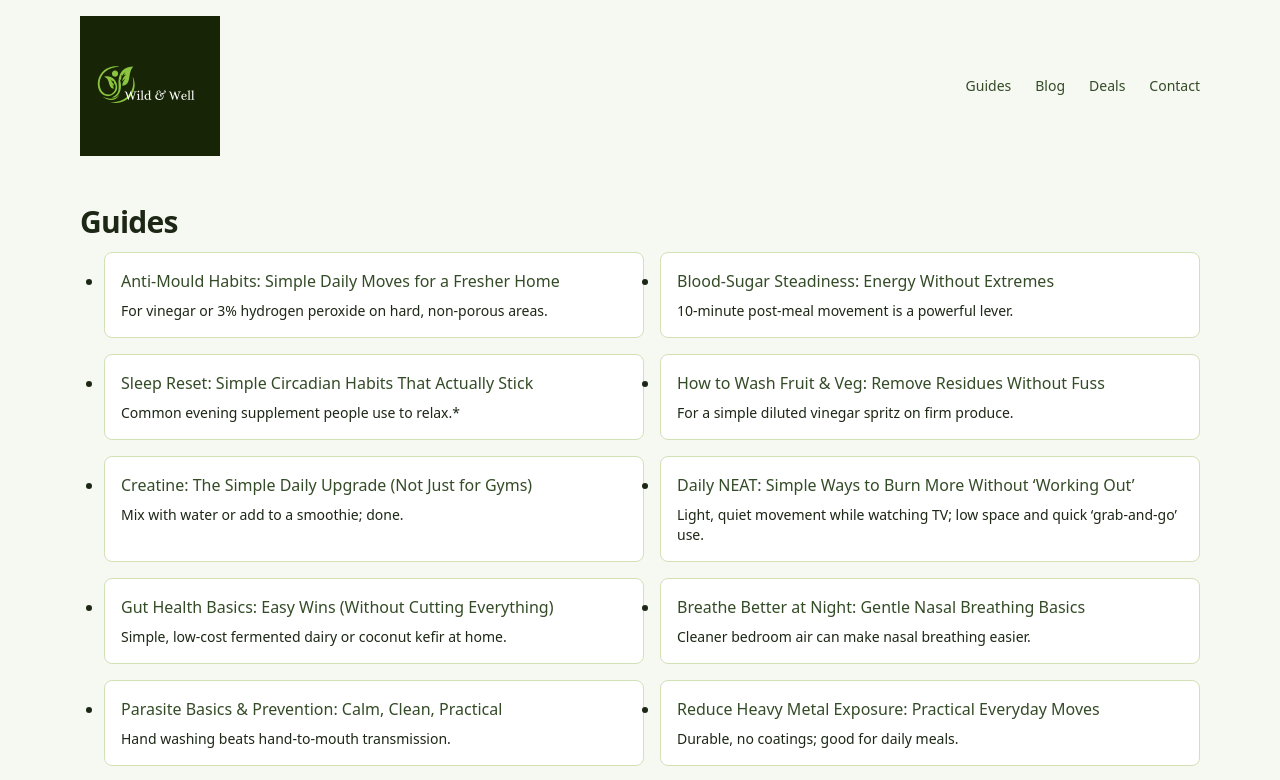
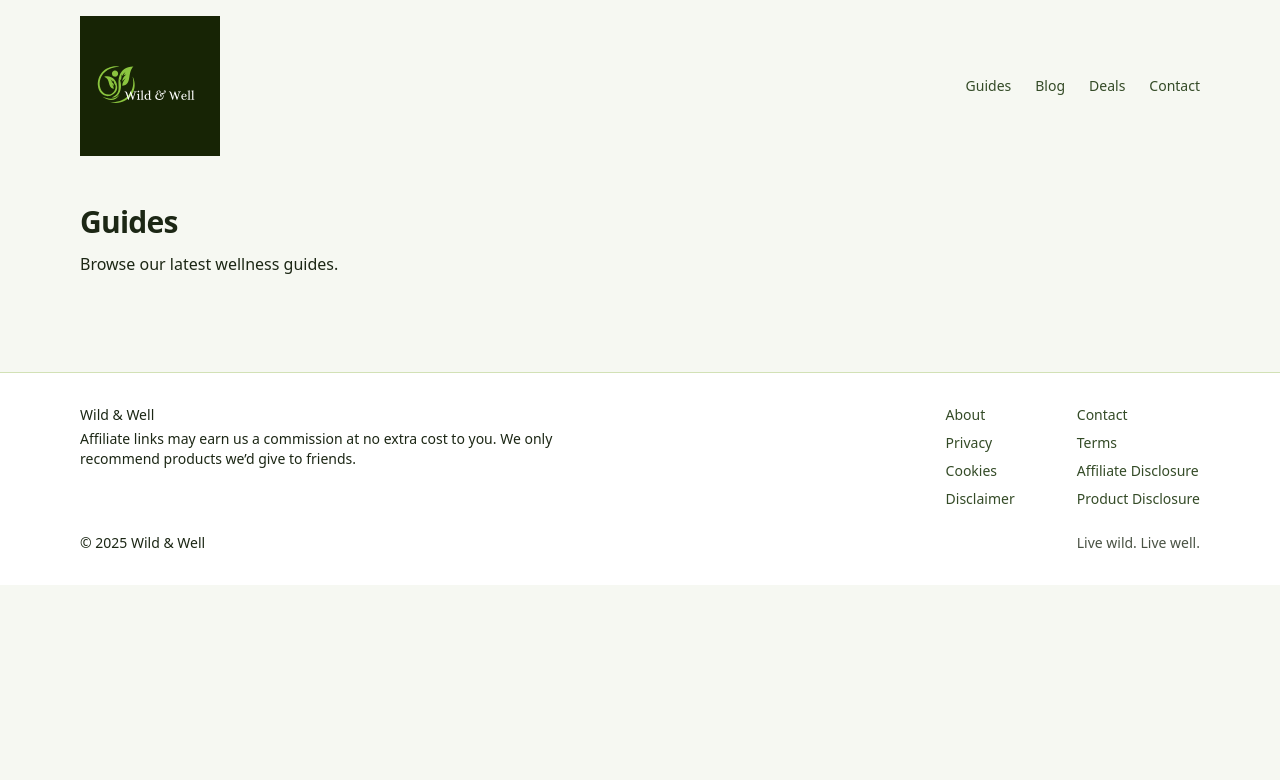
Before and after one commit to dariosandison/Eco---Holistic, a Next.js app: page /guides in a window 1280 px wide. Shown: the top 780 px of the page. Built offline with nearby package versions, Linux system fonts and the light colour scheme.

Commit message:
Update index.js

```diff
--- a/pages/guides/index.js
+++ b/pages/guides/index.js
@@ -1,38 +1,9 @@
-import Link from 'next/link';
-import { getAllGuidesMeta } from '../../lib/guides';
-
-function cleanSnippet(str = '') {
-  return String(str)
-    .replace(/<!--[\s\S]*?-->/g, '')
-    .replace(/^-{3}[\s\S]*?-{3}/, '')
-    .replace(/\s+/g, ' ')
-    .trim()
-    .slice(0, 160);
-}
-
-export default function Guides({ guides }) {
+export const seo = { title: 'Guides' };
+export default function GuidesIndex() {
   return (
-    <>
+    <div className="prose">
       <h1>Guides</h1>
-      <ul className="grid gap-4 sm:grid-cols-2">
-        {guides.map((g) => (
-          <li key={g.slug} className="rounded-lg border border-olive-200 bg-white p-4">
-            <Link href={`/guides/${g.slug}`} className="font-medium no-underline hover:underline">
-              {g.title}
-            </Link>
-            { (g.description || g.excerpt) && (
-              <p className="mt-2 text-sm text-olive-900/80">
-                {cleanSnippet(g.description || g.excerpt)}
-              </p>
-            )}
-          </li>
-        ))}
-      </ul>
-    </>
+      <p>Browse our latest wellness guides.</p>
+    </div>
   );
 }
-
-export async function getStaticProps() {
-  const guides = getAllGuidesMeta();
-  return { props: { guides } };
-}
```
